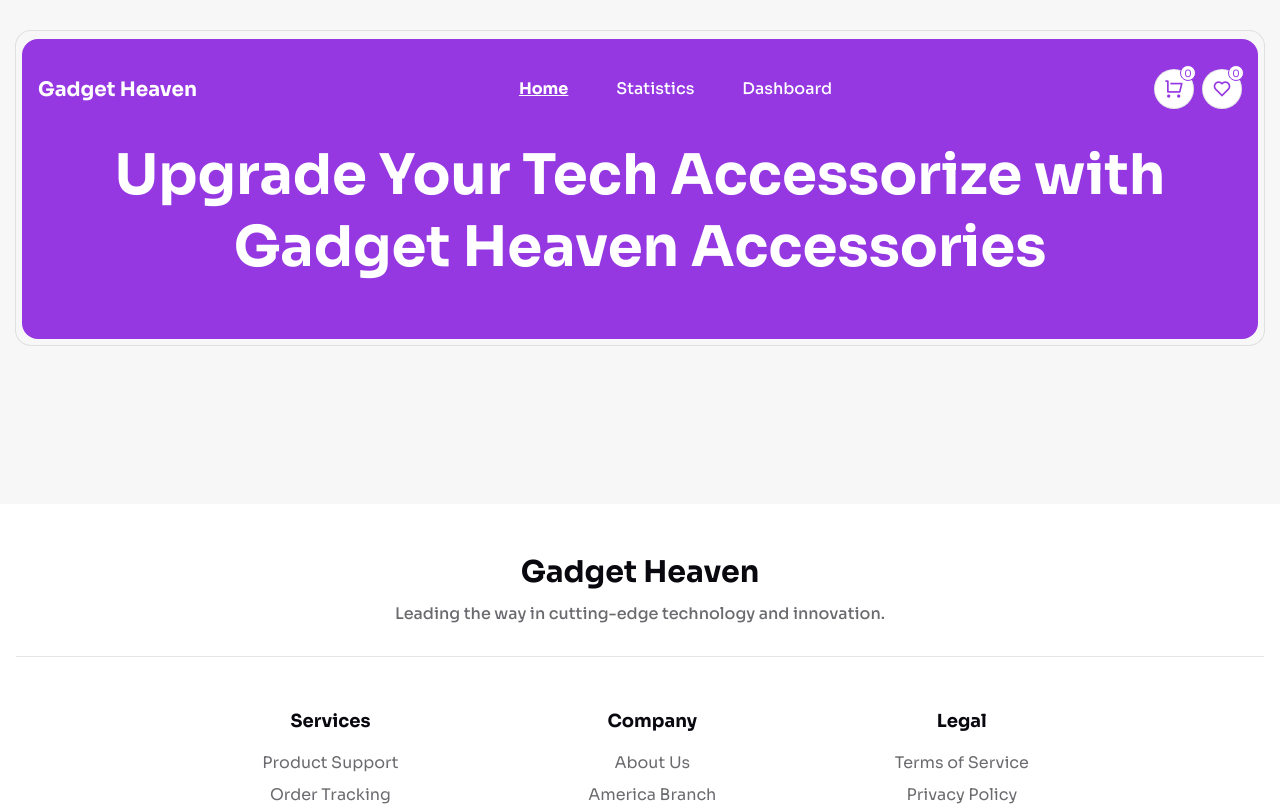
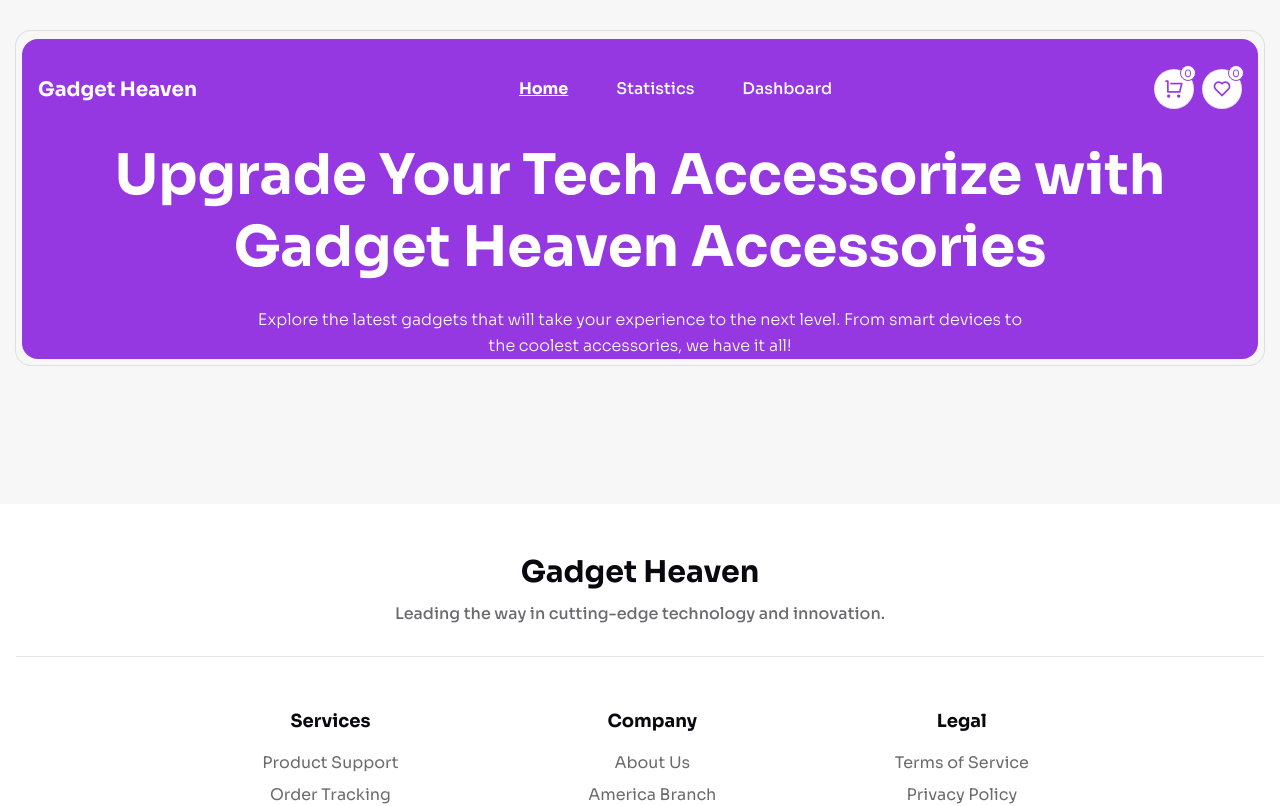
Before and after one commit to devrakibulrahman/gadget-heaven, a React (Vite) app: page / in a window 1280 px wide. Shown: the top 806 px of the page. Built offline with nearby package versions, Linux system fonts and the light colour scheme.

Commit message:
adding paragraph text in home section done on 11/5/2024 at 10:16 pm

```diff
--- a/src/pages/Home.jsx
+++ b/src/pages/Home.jsx
@@ -7,8 +7,11 @@ const Home = () => {
                     <div className="container mx-auto px-4">
                         <div className="w-full">
                             <div className="w-full flex items-center justify-center">
-                                <div className="w-full text-center max-w-[1120px]">
-                                    <h1 className="font-sora text-[28px] leading-[41px] font-bold text-white md:text-[35px] md:leading-[54px] lg:text-[45px] lg:leading-[64px] xl:text-[56px] xl:leading-[72px]">Upgrade Your Tech Accessorize with Gadget Heaven Accessories</h1>
+                                <div className="w-full flex items-center justify-center flex-col text-center max-w-[1120px]">
+                                    <h1 className="font-sora text-[28px] leading-[41px] font-bold text-white mb-3 md:text-[35px] md:leading-[54px] lg:text-[45px] lg:leading-[64px] xl:text-[56px] xl:leading-[72px] sm:mb-4 md:mb-5 lg:mb-6">Upgrade Your Tech Accessorize with Gadget Heaven Accessories</h1>
+                                    <div className="w-full max-w-[790px] text-center">
+                                        <p className="font-sora text-sm leading-[22px] font-light text-[#FFFFFF] md:text-base md:leading-[26px]">Explore the latest gadgets that will take your experience to the next level. From smart devices to the coolest accessories, we have it all!</p>
+                                    </div>
                                 </div>
                             </div>
                         </div>
```
